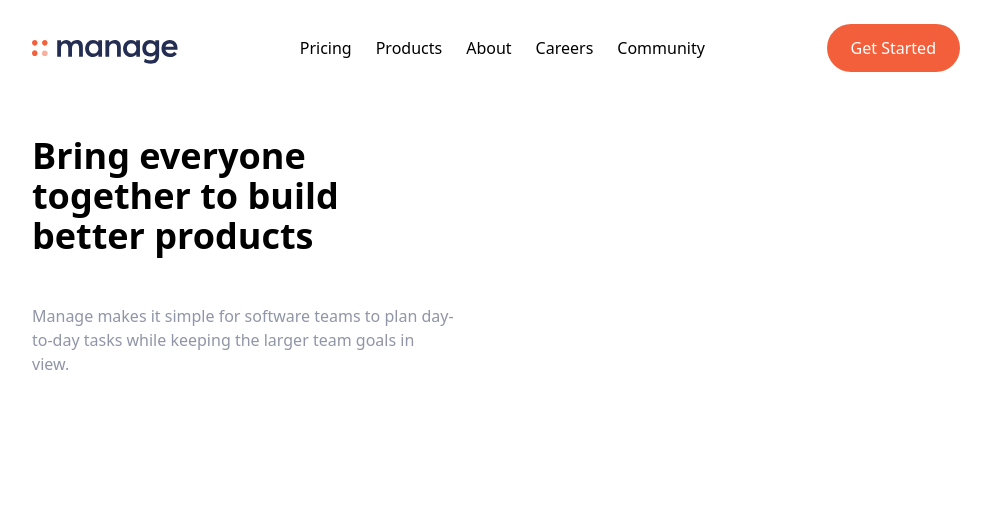
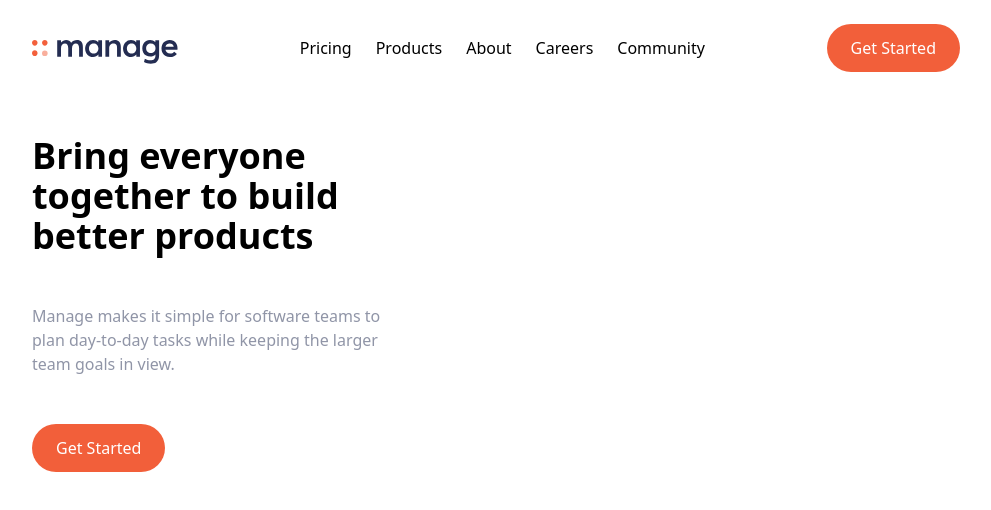
Before and after one commit to luispellizzon/tailwindcss-website, a React (Vite) app: page / in a window 1280 px wide. Shown: the top 510 px of the page, without its empty margins (144-1135 px from the left). Built offline with nearby package versions, Linux system fonts and the light colour scheme.

Commit message:
GetStartButon component

```diff
--- /dev/null
+++ b/src/components/GetStartButton.jsx
@@ -0,0 +1,16 @@
+function GetStartButton({ hidden }) {
+  return (
+    <a
+      href=""
+      className={
+        hidden
+          ? "hidden md:block p-3 px-6 text-white bg-brightRed rounded-full hover:bg-brightRedLight"
+          : "md:block p-3 px-6 text-white bg-brightRed rounded-full hover:bg-brightRedLight"
+      }
+    >
+      Get Started
+    </a>
+  );
+}
+
+export default GetStartButton;
--- a/src/components/Hero.jsx
+++ b/src/components/Hero.jsx
@@ -1,3 +1,5 @@
+import GetStartButton from "./GetStartButton";
+
 const Hero = () => {
   return (
     <section id="hero">
@@ -7,10 +9,13 @@ const Hero = () => {
           <h1 className="max-w-sm text-4xl font-bold text-center md:text-4xl md:text-left">
             Bring everyone together to build better products
           </h1>
-          <p className="max-w-[50%] text-center text-darkGrayishBlue md:text-left">
+          <p className="max-w-sm text-center text-darkGrayishBlue md:text-left">
             Manage makes it simple for software teams to plan day-to-day tasks
             while keeping the larger team goals in view.
           </p>
+          <div className="flex justify-center md:justify-start">
+            <GetStartButton hidden={false} />
+          </div>
         </div>
       </div>
     </section>
--- a/src/components/Navbar.jsx
+++ b/src/components/Navbar.jsx
@@ -1,6 +1,7 @@
 import React from "react";
 import Logo from "../assets/img/logo.svg";
 import LinkList from "./LinkList";
+import GetStartButton from "./GetStartButton.jsx";
 
 function Navbar() {
   const links = ["Pricing", "Products", "About", "Careers", "Community"];
@@ -20,12 +21,7 @@ function Navbar() {
           ))}
         </div>
         {/* Button */}
-        <a
-          href=""
-          className="hidden md:block p-3 px-6 text-white bg-brightRed rounded-full hover:bg-brightRedLight "
-        >
-          Get Started
-        </a>
+        <GetStartButton hidden={true} />
       </div>
     </nav>
   );
```
